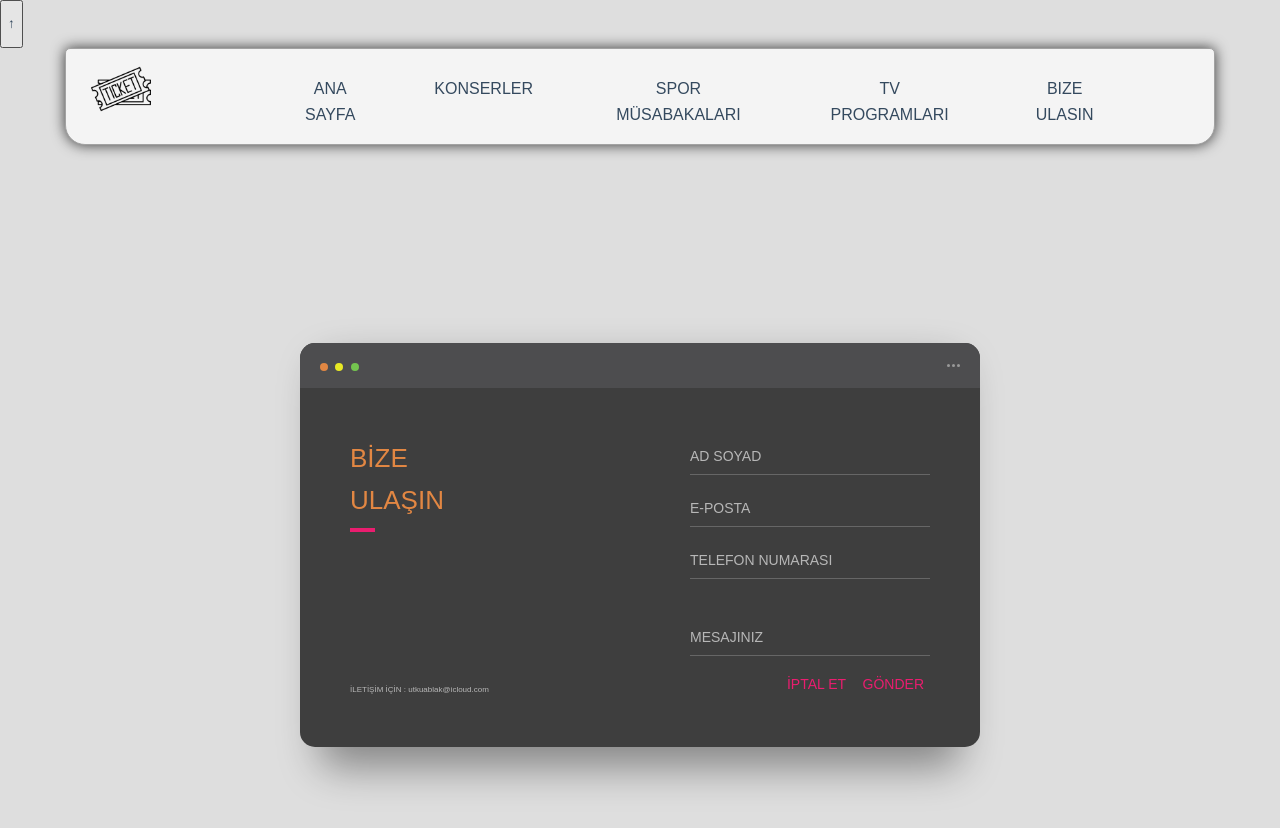
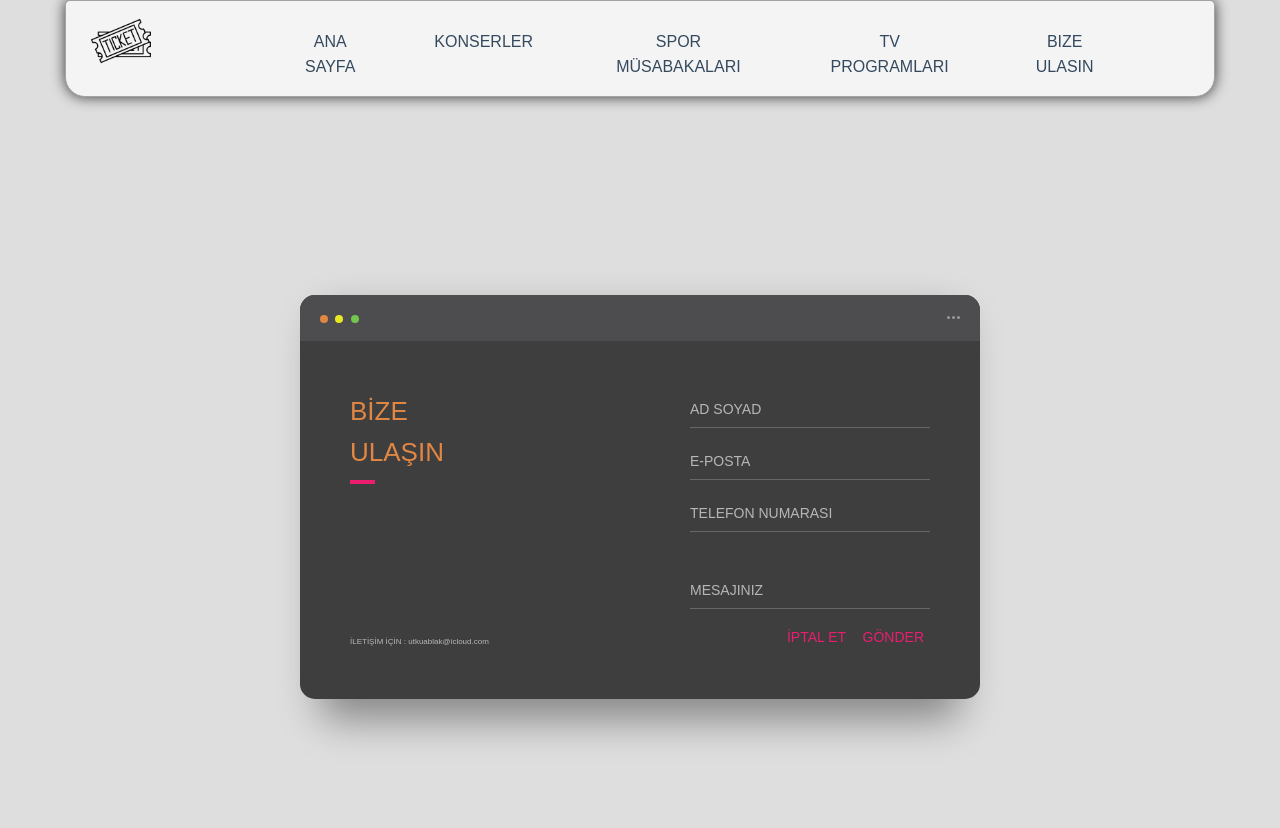
Before and after one commit to ablakutku/ablakutku.github.io, a plain HTML site: page biletbudur/contact.html in a window 1280 px wide. Drawn offline with Linux system fonts and the light colour scheme; a web font is replaced by a local one.

Commit message:
removed up button

```diff
--- a/biletbudur/contact.html
+++ b/biletbudur/contact.html
@@ -11,9 +11,6 @@
 
   </head>
   <body>
-    <button class="upbutton"><a href="#"><p>↑</p></a></button>
-
-
               <nav class="navtoggle" role="navigation">
                 <div id="menuToggle">
                   <input type="checkbox" />
```
Also changed, not shown: biletbudur/programs.html (+0 -2 lines), biletbudur/sports.html (+0 -1 lines).
